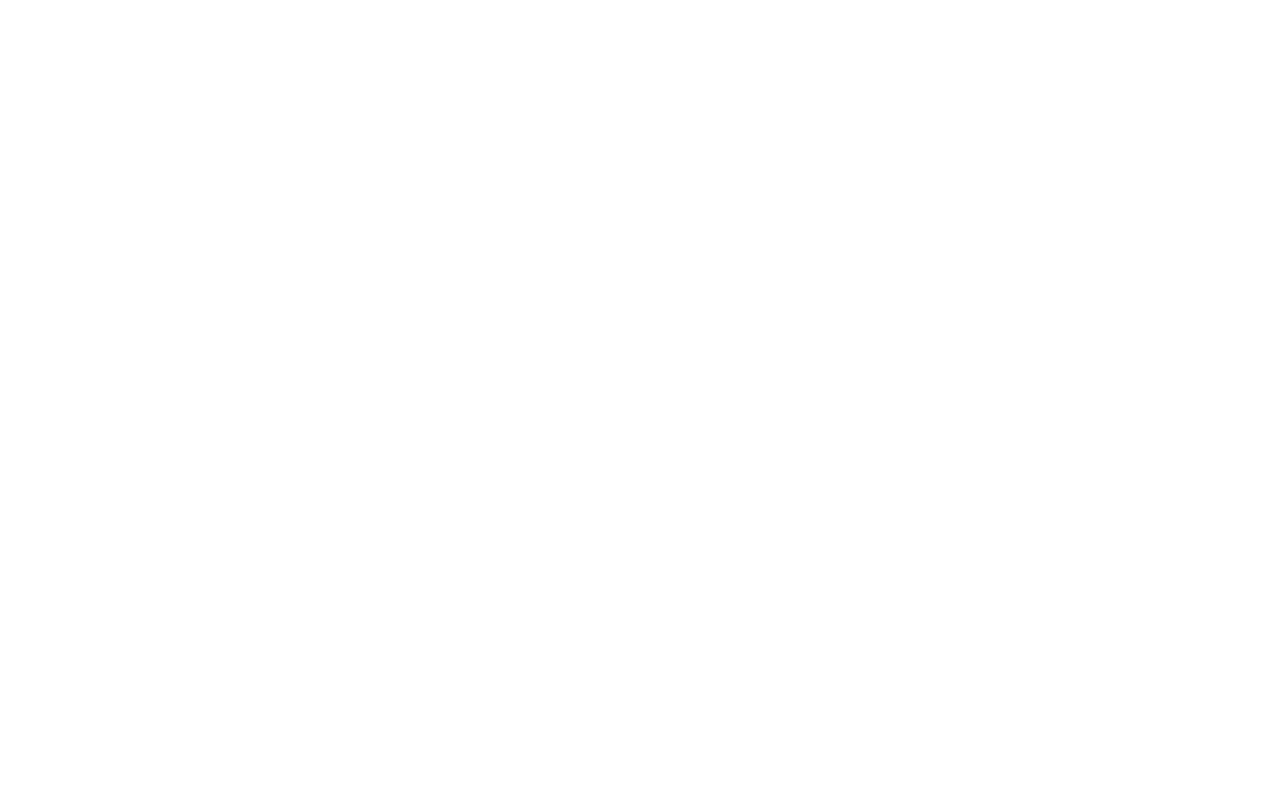
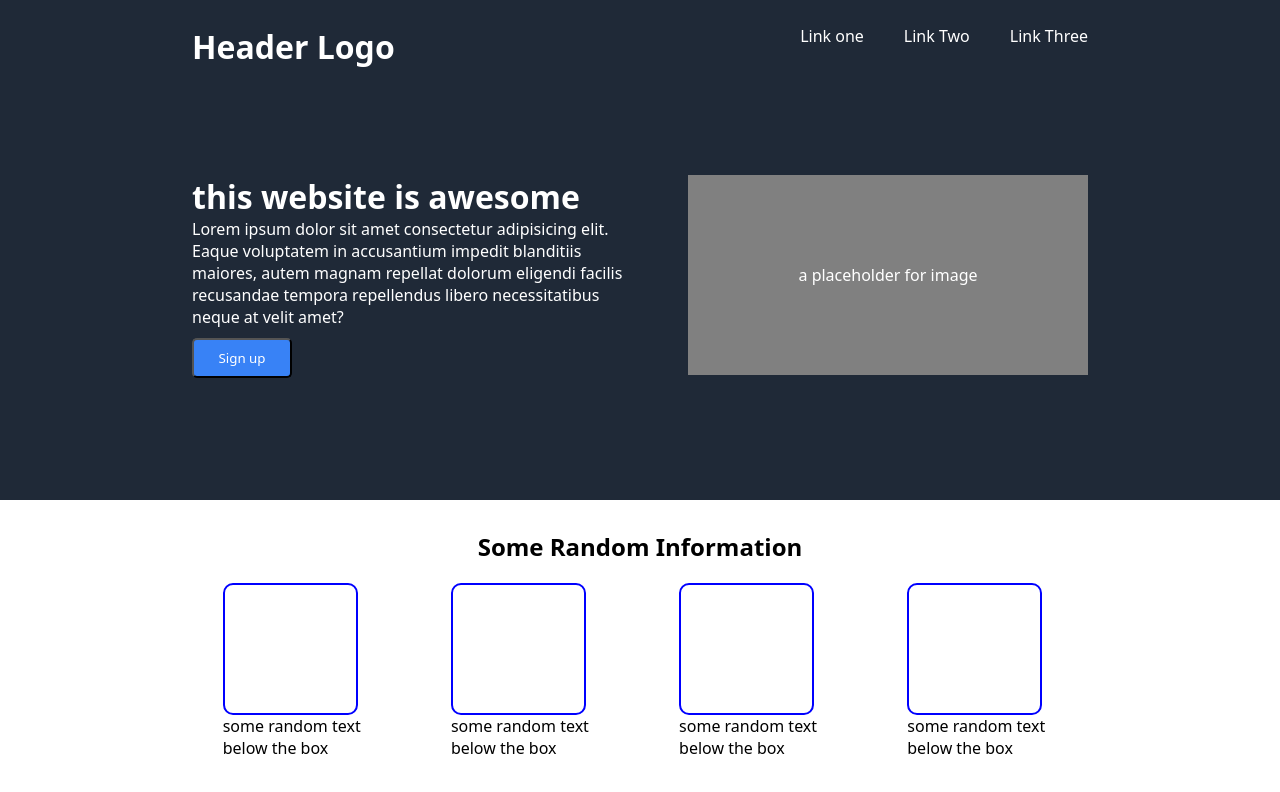
Before and after one commit to RezaBarkhordari21/odin-landingPage, a plain HTML site: page index.html in a window 1280 px wide. Drawn offline with Linux system fonts and the light colour scheme.

Commit message:
create header and boxes

```diff
--- a/index.html
+++ b/index.html
@@ -1,12 +1,62 @@
 <!DOCTYPE html>
 <html lang="en">
-<head>
-    <meta charset="UTF-8">
-    <meta http-equiv="X-UA-Compatible" content="IE=edge">
-    <meta name="viewport" content="width=device-width, initial-scale=1.0">
+  <head>
+    <meta charset="UTF-8" />
+    <meta http-equiv="X-UA-Compatible" content="IE=edge" />
+    <link rel="stylesheet" href="style.css" />
+    <meta name="viewport" content="width=device-width, initial-scale=1.0" />
     <title>Landing Page</title>
-</head>
-<body>
+  </head>
+  <body>
+    <div class="header">
+      <div class="container">
+        <div class="nav">
+          <h1>Header Logo</h1>
 
-</body>
+          <ul class="links">
+            <li>Link one</li>
+            <li>Link Two</li>
+            <li>Link Three</li>
+          </ul>
+        </div>
+        <div class="landing">
+          <div class="headerText">
+            <h1>this website is awesome</h1>
+            Lorem ipsum dolor sit amet consectetur adipisicing elit. Eaque
+            voluptatem in accusantium impedit blanditiis maiores, autem magnam
+            repellat dolorum eligendi facilis recusandae tempora repellendus
+            libero necessitatibus neque at velit amet?
+            <button class="btn">Sign up</button>
+          </div>
+          <div class="picPlaceholder">a placeholder for image</div>
+        </div>
+      </div>
+    </div>
+
+    <div class="randomInfo">
+      <h2>Some Random Information</h2>
+
+      <div class="boxes">
+        <div class="box">
+          <div class="area"></div>
+          <p>some random text below the box</p>
+        </div>
+
+        <div class="box">
+          <div class="area"></div>
+          <p>some random text below the box</p>
+        </div>
+
+        <div class="box">
+          <div class="area"></div>
+          <p>some random text below the box</p>
+        </div>
+
+        <div class="box">
+          <div class="area"></div>
+          <p>some random text below the box</p>
+        </div>
+      </div>
+    </div>
+  </body>
 </html>
--- a/style.css
+++ b/style.css
@@ -0,0 +1,91 @@
+* {
+    margin: 0;
+    padding: 0;
+    box-sizing: border-box;
+    font-family: system-ui, -apple-system, BlinkMacSystemFont, 'Segoe UI', Roboto, Oxygen, Ubuntu, Cantarell, 'Open Sans', 'Helvetica Neue', sans-serif;
+}
+
+.header {
+    width: 100%;
+    height: 500px;
+    background-color: #1f2937;
+    color: white;
+    display: flex;
+    flex-direction: column;
+    justify-content: center;
+    align-items: center;
+}
+
+.container {
+    width: 70%;
+    height: 90%;
+}
+
+.nav {
+    display: flex;
+    justify-content: space-between;
+    height: 50px;
+}
+
+.links {
+    display: flex;
+    list-style: none;
+    gap: 40px;
+}
+
+
+.landing {
+    margin-top: 100px;
+    display: flex;
+    justify-content: space-between;
+}
+
+.headerText {
+    width: 50%;
+}
+
+.picPlaceholder {
+    width: 400px;
+    height: 200px;
+    background-color: grey;
+    display: flex;
+    justify-content: center;
+    align-items: center;
+}
+
+.btn {
+    display: block;
+    background-color: #3882f6;
+    color: white;
+    margin-top: 10px;
+    padding: 5px;
+    height: 40px;
+    width: 100px;
+    border-radius: 5px;
+}
+
+.randomInfo {
+    display: flex;
+    flex-direction: column;
+    align-items: center;
+    margin-top: 30px;
+    height: 200px;
+}
+
+.boxes {
+    display: flex;
+    height: 100%;
+    margin-top: 20px;
+    justify-content: space-evenly;
+}
+
+.box {
+    flex: 0 1 150px;
+}
+
+.area {
+    width: 90%;
+    height: 90%;
+    border: 2px solid blue;
+    border-radius: 10px;
+}
```
